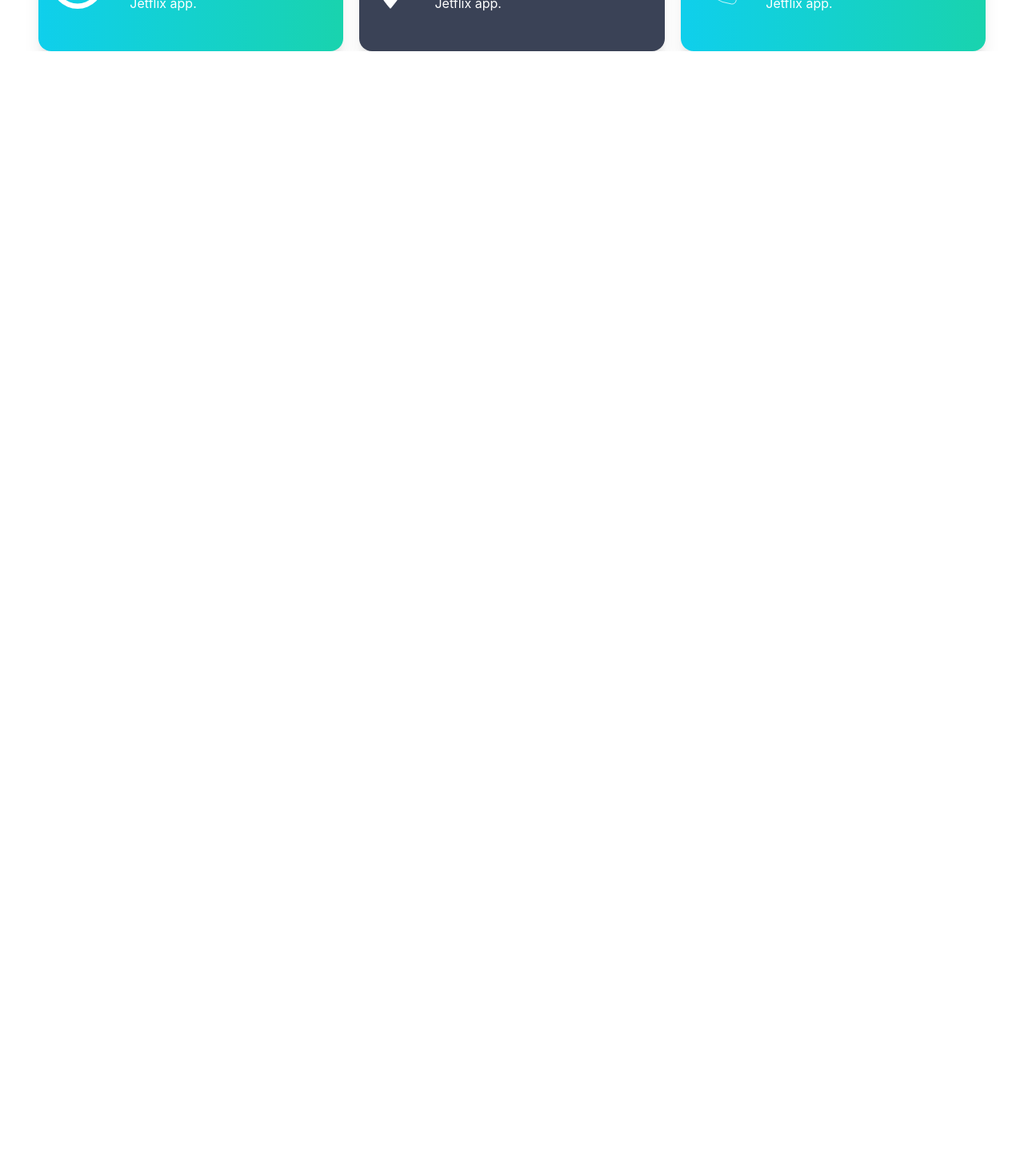
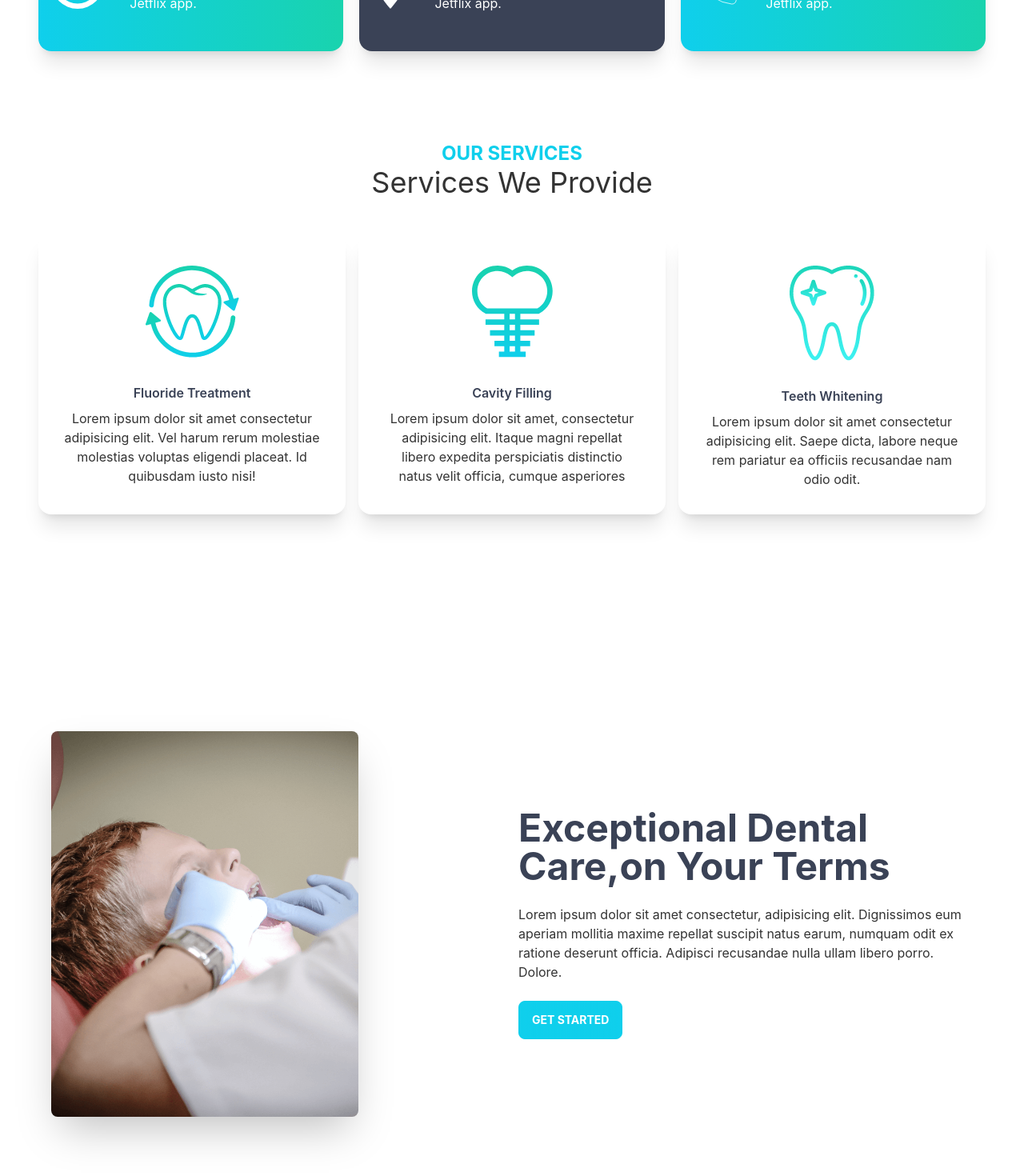
Before and after one commit to AlaminDolar/doctors-portal-client, a React (Create React App) app: page / in a window 1280 px wide. Shown: the part 972-2442 px from the top of the page at 80% size. Before the commit the page ends 1036 px from the top, so only its background shows below. Built offline with nearby package versions, Linux system fonts and the light colour scheme.

Commit message:
hero section add

```diff
--- /dev/null
+++ b/src/Pages/Buton/Buton.js
@@ -0,0 +1,9 @@
+import React from 'react';
+
+const Buton = () => {
+    return (
+        <button className="font-bold text-white btn-primary bg-gradient-to-r from-primary to-seconday btn ">Get Started</button>
+    );
+};
+
+export default Buton;
--- a/src/Pages/Home/Banner.js
+++ b/src/Pages/Home/Banner.js
@@ -1,15 +1,16 @@
 import React from 'react';
 import chair from '../../assets/images/chair.png';
+import Buton from '../Buton/Buton';
 
 const Banner = () => {
     return (
-        <div className="min-h-screen px-12 hero bg-[url('/src/assets/images/bg.png')] ">
+        <div className="min-h-screen  hero bg-[url('/src/assets/images/bg.png')] ">
             <div className="flex-col hero-content lg:flex-row-reverse">
                 <img src={chair} className="max-w-sm rounded-lg shadow-2xl" />
                 <div>
                     <h1 className="text-5xl font-bold">Your New Smile Starts Here</h1>
                     <p className="py-6 ">Lorem ipsum dolor sit amet consectetur, adipisicing elit. Cupiditate, veritatis. Quis repellat omnis vitae saepe? Molestias atque, officia laborum repudiandae dolor sit quaerat, reiciendis explicabo non dolorem, mollitia sint blanditiis!</p>
-                    <button className="font-bold text-white btn-primary bg-gradient-to-r from-primary to-seconday btn ">Get Started</button>
+                    <Buton></Buton>
                 </div>
             </div>
         </div>
--- /dev/null
+++ b/src/Pages/Home/Hero.js
@@ -0,0 +1,20 @@
+import React from 'react';
+import treatment from '../../assets/images/treatment.png';
+import Buton from '../Buton/Buton';
+
+const Hero = () => {
+    return (
+        <div className="min-h-screen mx-auto hero">
+            <div className="grid grid-cols-1 gap-4 hero-content lg:grid-cols-2">
+                <img src={treatment} className="max-w-sm rounded-lg shadow-2xl" />
+                <div>
+                    <h1 className="text-5xl font-bold text-accent">Exceptional Dental Care,on Your Terms</h1>
+                    <p className="py-6 mx-auto">Lorem ipsum dolor sit amet consectetur, adipisicing elit. Dignissimos eum aperiam mollitia maxime repellat suscipit natus earum, numquam odit ex ratione deserunt officia. Adipisci recusandae nulla ullam libero porro. Dolore.</p>
+                    <Buton></Buton>
+                </div>
+            </div>
+        </div>
+    );
+};
+
+export default Hero;
--- a/src/Pages/Home/Home.js
+++ b/src/Pages/Home/Home.js
@@ -1,12 +1,16 @@
 import React from 'react';
 import Banner from './Banner';
+import Hero from './Hero';
 import Info from './Info';
+import Services from './Services';
 
 const Home = () => {
     return (
-        <div>
+        <div className='px-12'>
             <Banner></Banner>
             <Info></Info>
+            <Services></Services>
+            <Hero></Hero>
         </div>
     );
 };
--- a/src/Pages/Home/Info.js
+++ b/src/Pages/Home/Info.js
@@ -6,7 +6,7 @@ import InfoCard from './InfoCard';
 
 const Info = () => {
     return (
-        <div className='grid grid-cols-1 gap-5 px-12 lg:grid-cols-3'>
+        <div className='grid grid-cols-1 gap-5 lg:grid-cols-3'>
             <InfoCard bgClass='bg-gradient-to-r from-primary to-secondary' cardTitle='Opening Hours' img={clock}></InfoCard>
             <InfoCard bgClass='bg-accent' cardTitle='Our Locations' img={marker}></InfoCard>
             <InfoCard bgClass='bg-gradient-to-r from-primary to-secondary' cardTitle='Contact Us' img={phone}></InfoCard>
--- /dev/null
+++ b/src/Pages/Home/Service.js
@@ -0,0 +1,18 @@
+import React from 'react';
+
+const Service = ({ service }) => {
+    return (
+        <div className="shadow-xl mt-11 card lg:max-w-lg bg-base-100">
+            <figure className="px-10 pt-10">
+                <img src={service.img} alt="Shoes" className="rounded-xl" />
+            </figure>
+            <div className="items-center text-center card-body">
+                <h2 className='font-semibold text-accent'>{service.name}</h2>
+                <p>{service.description}</p>
+
+            </div>
+        </div>
+    );
+};
+
+export default Service;
--- /dev/null
+++ b/src/Pages/Home/Services.js
@@ -0,0 +1,49 @@
+import React from 'react';
+import cavity from '../../assets/images/cavity.png';
+import fluoride from '../../assets/images/fluoride.png';
+import whitening from '../../assets/images/whitening.png';
+import Service from './Service';
+
+const Services = () => {
+    const services = [
+        {
+            _id: 1,
+            name: 'Fluoride Treatment',
+            description: 'Lorem ipsum dolor sit amet consectetur adipisicing elit. Vel harum rerum molestiae molestias voluptas eligendi placeat. Id quibusdam iusto nisi!',
+            img: fluoride
+        },
+        {
+            _id: 2,
+            name: 'Cavity Filling',
+            description: 'Lorem ipsum dolor sit amet, consectetur adipisicing elit. Itaque magni repellat libero expedita perspiciatis distinctio natus velit officia, cumque asperiores',
+            img: cavity
+        },
+        {
+            _id: 3,
+            name: 'Teeth Whitening',
+            description: 'Lorem ipsum dolor sit amet consectetur adipisicing elit. Saepe dicta, labore neque rem pariatur ea officiis recusandae nam odio odit.',
+            img: whitening
+        },
+
+
+    ];
+    return (
+        <div className='my-28'>
+            <div className='text-center'>
+                <h2 className='text-2xl font-bold uppercase text-primary'>Our Services</h2>
+                <h2 className='text-4xl'>Services We Provide</h2>
+            </div>
+            <div className='grid grid-cols-1 gap-4 lg:grid-cols-3 md:grid-cols-2'>
+                {
+                    services.map(service => <Service
+                        key={service._id}
+                        service={service}
+
+                    ></Service>)
+                }
+            </div>
+        </div>
+    );
+};
+
+export default Services;
```
